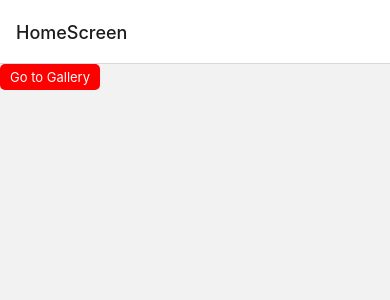
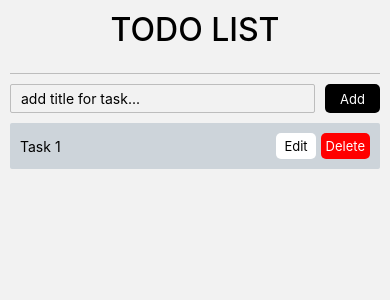
Before and after one commit to sonDang612/todo-app, a React Native app: screen / in a window 390 px wide. Shown: the top 300 px of the page. Built offline with nearby package versions, Linux system fonts and the light colour scheme.

Commit message:
feat: style HomeScreen

```diff
--- a/App.tsx
+++ b/App.tsx
@@ -14,7 +14,7 @@ const App = () => {
     <NavigationContainer ref={navigationRef}>
       <Stack.Navigator
         initialRouteName={screenNames.HomeScreen}
-        screenOptions={{ animation: 'ios' }}>
+        screenOptions={{ animation: 'ios', headerShown: false }}>
         {routes.map((route, index) => (
           <Stack.Screen {...route} key={index} />
         ))}
--- a/app/components/Button.tsx
+++ b/app/components/Button.tsx
@@ -10,21 +10,19 @@ import {
   ViewStyle,
 } from 'react-native';
 type Props = {
-  textStye?: StyleProp<TextStyle>;
+  textStyle?: StyleProp<TextStyle>;
   containerStyle?: StyleProp<ViewStyle>;
   onPress?: (event: GestureResponderEvent) => void;
 };
 const Button = (props: PropsWithChildren<Props>) => {
-  const { containerStyle, textStye, children, onPress } = props;
+  const { containerStyle, textStyle, children, onPress } = props;
 
   return (
-    <View style={styles.container}>
-      <TouchableOpacity activeOpacity={0.7} onPress={onPress}>
-        <View style={[styles.initialButtonContainer, containerStyle]}>
-          <Text style={[styles.initialText, textStye]}>{children}</Text>
-        </View>
-      </TouchableOpacity>
-    </View>
+    <TouchableOpacity activeOpacity={0.7} onPress={onPress}>
+      <View style={[styles.initialButtonContainer, containerStyle]}>
+        <Text style={[styles.initialText, textStyle]}>{children}</Text>
+      </View>
+    </TouchableOpacity>
   );
 };
 
@@ -33,8 +31,6 @@ const styles = StyleSheet.create({
     flexDirection: 'row',
   },
   initialButtonContainer: {
-    paddingHorizontal: 10,
-    paddingVertical: 5,
     borderRadius: 5,
     backgroundColor: 'red',
   },
--- /dev/null
+++ b/app/components/LineSpacer.tsx
@@ -0,0 +1,18 @@
+import React from 'react';
+import { StyleSheet, View } from 'react-native';
+type Props = {
+  backgroundColor?: string;
+};
+const LineSpacer = (props: Props) => {
+  const { backgroundColor = '#000' } = props;
+  return <View style={[styles.container, { backgroundColor }]} />;
+};
+
+const styles = StyleSheet.create({
+  container: {
+    height: 1,
+    width: '100%',
+  },
+});
+
+export default LineSpacer;
--- /dev/null
+++ b/app/components/Note.tsx
@@ -0,0 +1,48 @@
+import { View, Text, StyleSheet } from 'react-native';
+import React from 'react';
+import Button from './Button';
+
+const Note = () => {
+  return (
+    <View style={styles.container}>
+      <Text>Task 1</Text>
+      <View style={styles.taskManagementContainer}>
+        <Button
+          containerStyle={styles.editButton}
+          textStyle={styles.editButtonText}>
+          Edit
+        </Button>
+        <Button containerStyle={styles.deleteButton}>Delete</Button>
+      </View>
+    </View>
+  );
+};
+
+const styles = StyleSheet.create({
+  container: {
+    flexDirection: 'row',
+    backgroundColor: '#CDD4DA',
+    padding: 10,
+    borderRadius: 2,
+    justifyContent: 'space-between',
+    alignItems: 'center',
+  },
+  taskManagementContainer: {
+    flexDirection: 'row',
+  },
+  deleteButton: {
+    backgroundColor: 'red',
+    padding: 5,
+  },
+  editButton: {
+    backgroundColor: '#fff',
+    paddingVertical: 5,
+    paddingHorizontal: 8,
+    marginRight: 5,
+  },
+  editButtonText: {
+    color: '#000',
+  },
+});
+
+export default Note;
--- a/app/screens/HomeScreen.tsx
+++ b/app/screens/HomeScreen.tsx
@@ -1,17 +1,62 @@
 import React from 'react';
-import { View } from 'react-native';
+import { StyleSheet, Text, TextInput, View } from 'react-native';
+import LineSpacer from '../components/LineSpacer';
 import Button from '../components/Button';
-import navigate from '../utils/navigate';
-import screenNames from '../routes/screenNames';
+import Note from '../components/Note';
 
 const HomeScreen = () => {
   return (
-    <View>
-      <Button onPress={() => navigate(screenNames.GalleryScreen)}>
-        Go to Gallery
-      </Button>
+    <View style={styles.container}>
+      <View style={styles.titleContainer}>
+        <Text style={styles.title}>TODO LIST</Text>
+      </View>
+      <LineSpacer backgroundColor="#BDBDBD" />
+      <View style={styles.textInputContainer}>
+        <TextInput
+          placeholder="add title for task..."
+          style={styles.textInput}
+        />
+        <Button containerStyle={styles.addButton}>Add</Button>
+      </View>
+      <Note />
     </View>
   );
 };
 
+const styles = StyleSheet.create({
+  container: {
+    flex: 1,
+    padding: 10,
+  },
+  titleContainer: {
+    marginBottom: 24,
+  },
+  title: {
+    fontSize: 32,
+    fontWeight: '500',
+    color: '#000',
+    textAlign: 'center',
+  },
+  textInputContainer: {
+    marginVertical: 10,
+    flexDirection: 'row',
+  },
+  textInput: {
+    borderWidth: 1,
+    borderRadius: 2,
+    borderColor: '#BDBDBD',
+    paddingHorizontal: 10,
+    paddingVertical: 5,
+    flex: 1,
+  },
+  addButton: {
+    flex: 1,
+    paddingHorizontal: 15,
+    marginLeft: 10,
+    alignItems: 'center',
+    justifyContent: 'center',
+    backgroundColor: '#000',
+  },
+});
+
 export default HomeScreen;
```
